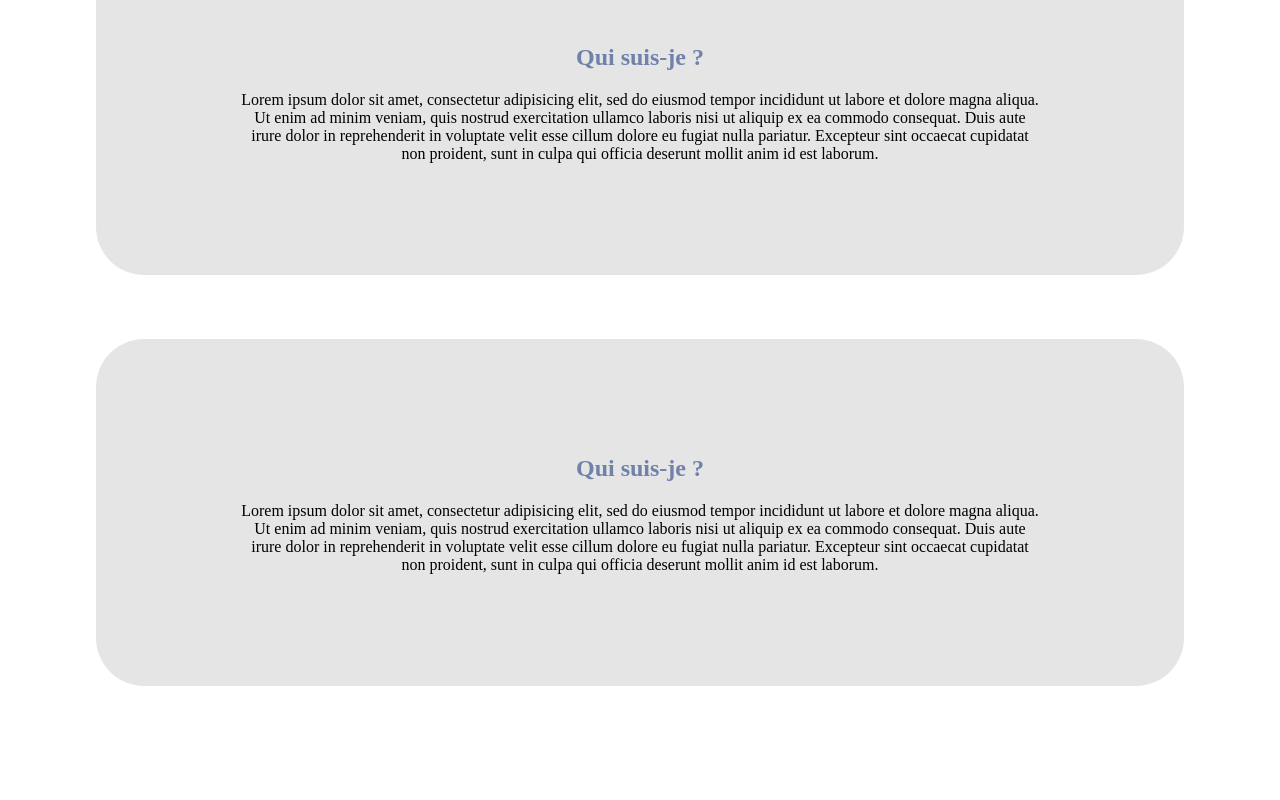
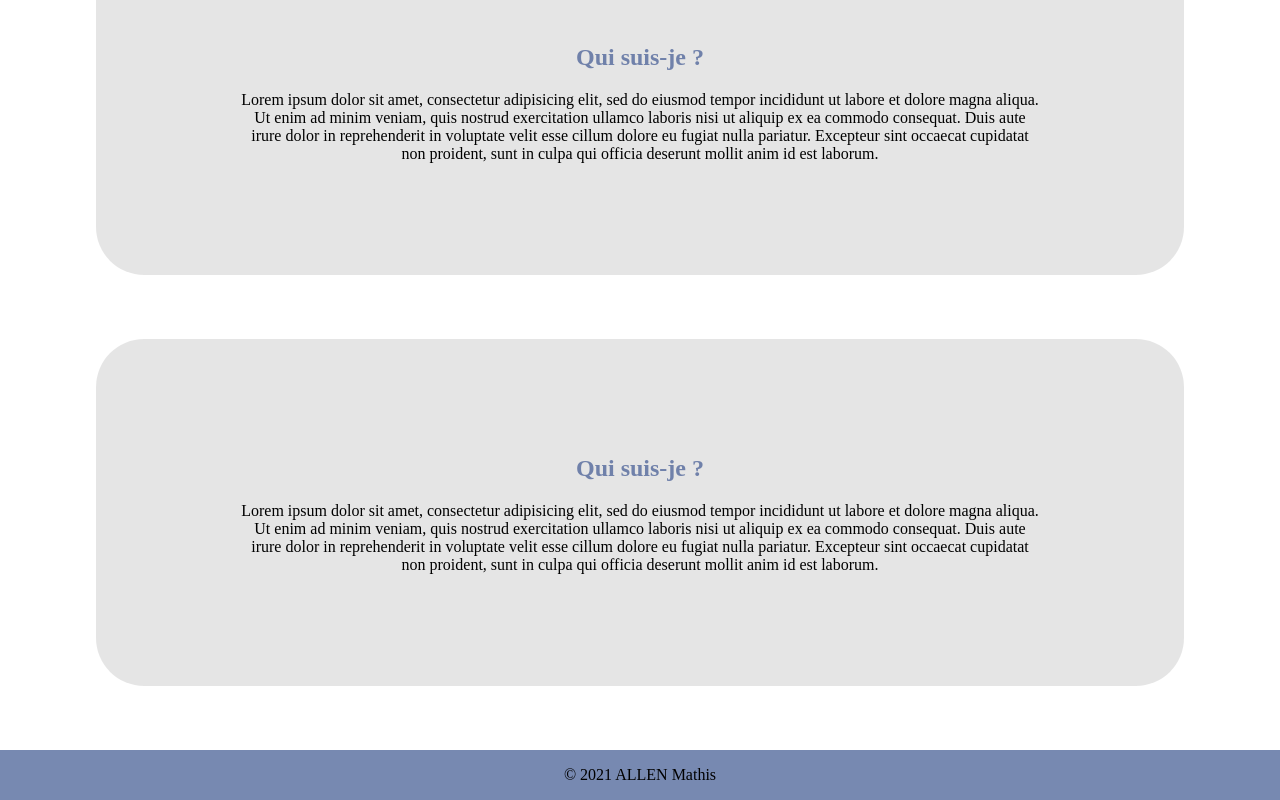
Before and after one commit to Man344/Man344.github.io, a plain HTML site: page index.html in a window 1280 px wide. Shown: the part 310-1110 px from the top of the page. Before the commit the page ends 1060 px from the top, so only its background shows below. Drawn offline with nearby package versions, Linux system fonts and the light colour scheme.

Commit message:
Model_Final

```diff
--- a/css/index.css
+++ b/css/index.css
@@ -30,6 +30,7 @@ section{
 .main-row{
   background-color:rgb(0,0,0,0.1);
   border-radius: 3em;
+  display: block;
 }
 .title{
   text-align: center;
@@ -37,6 +38,13 @@ section{
 }
 .main-content-row{
   text-align: center;
+}
+.footer{
+  position: relative;
+  bottom: 0;
+  width: 100%;
+  text-align: center;
+  background: rgba(62, 87, 145,0.7);
 }
 
 
@@ -130,9 +138,6 @@ section{
     margin: 1.5em 1.5em;
     padding: 2em 2.5em;
   }
-  .content{
-    position: absolute;
-  }
 }
 
 /* /////////////////////////Version PC//////////////////////////// */
--- a/index.html
+++ b/index.html
@@ -54,6 +54,9 @@
       </div>
   </div>
 </section>
+<section class="footer">
+  <p>&copy 2021 ALLEN Mathis</p>
+</section>
 
   </body>
   <script src="https://ajax.googleapis.com/ajax/libs/jquery/1.7.2/jquery.min.js"></script>
```
